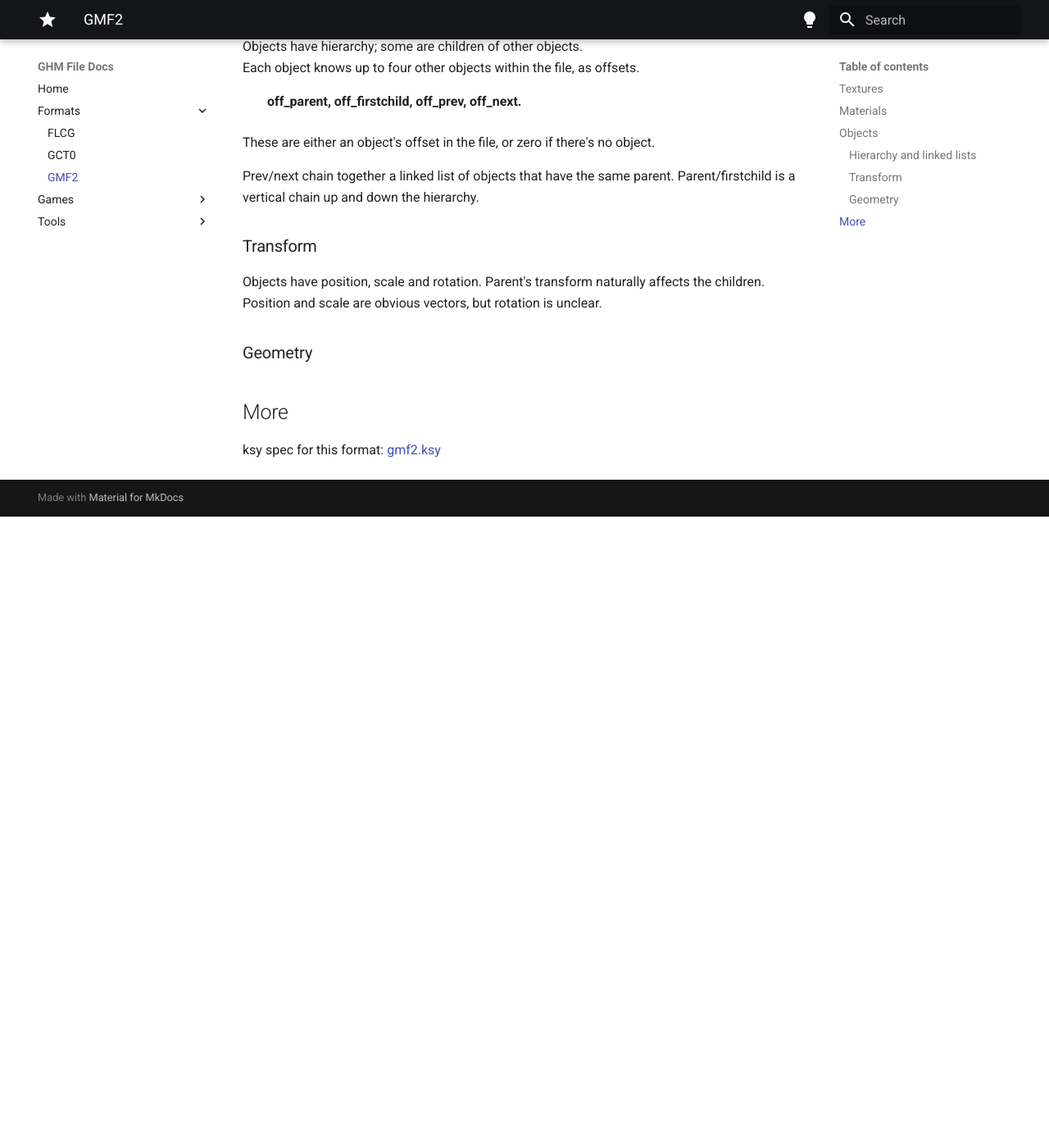
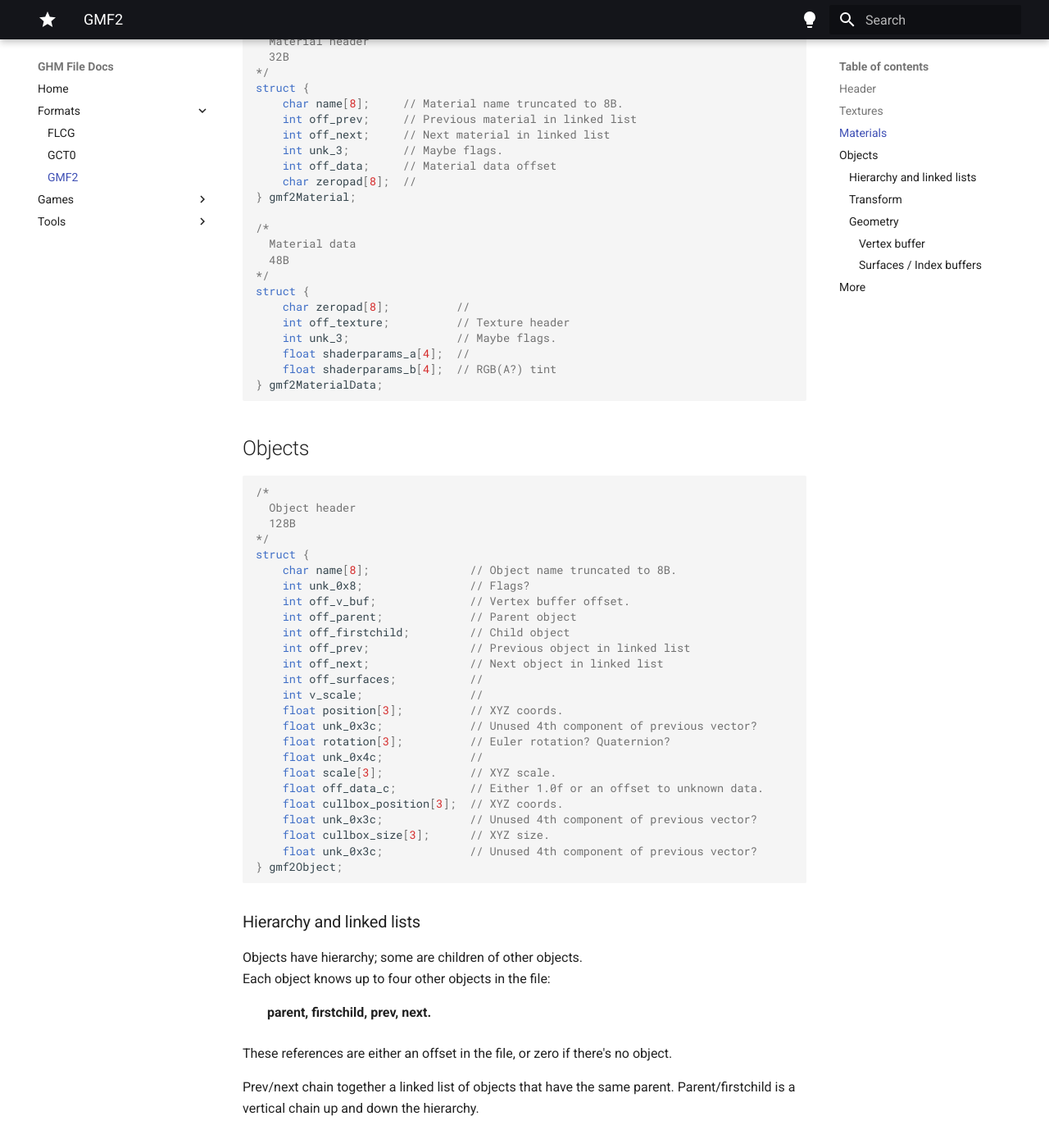
Before and after one commit to sevonj/nmh_reverse, an MkDocs documentation site: the page built from docs/formats/gmf2.md, in a window 1280 px wide and 1400 px high, scrolled down 1460 px. Shown: the whole window at 82% size. Built offline with MkDocs 1.6.1 and Material for MkDocs 9.7.7, drawn with Linux system fonts in a browser that asks for light colours; comment, search, counter and statistics services are not loaded; before the commit the page ends 2090 px from its top, so only the background shows below that; some of the changed text lies outside the part shown.

Commit message:
gmf2 docs

````diff
--- a/docs/formats/gmf2.md
+++ b/docs/formats/gmf2.md
@@ -19,6 +19,33 @@
 - Objects
     - Geometry
 
+The format is _mostly_ little-endian.
+
+The file uses offsets and linked lists for everything, but it's also possible to traverse the file using texture/material/object counts.
+
+## Header
+```cpp
+/*
+  GMF2 header
+  56B (or more if there are unused values in the following null padding)
+*/
+struct {
+    char magic[4] = 'GMF2';   //
+    int version = 2;          // Probably.
+    char zeropad[16];         //
+    short num_objects;        //
+    short num_textures;       //
+    short num_unused;         // Always 0?
+    short num_materials;      //
+    int off_objects;          //
+    int off_textures;         // Always 0x70
+    int off_unused;           // Always 0?
+    int off_materials;        //
+    int unk_0x30;             //
+    int unk_0x34;             //
+} gmf2Header;
+```
+
 ## Textures
 ```cpp
 /*
@@ -51,7 +78,7 @@
     int unk_3;        // Maybe flags.
     int off_data;     // Material data offset
     char zeropad[8];  //
-} materialHeader;
+} gmf2Material;
 
 /*
   Material data
@@ -62,20 +89,49 @@
     int off_texture;          // Texture header
     int unk_3;                // Maybe flags.
     float shaderparams_a[4];  //
-    float shaderparams_b[4];  // Often RGBA
-} materialData;
+    float shaderparams_b[4];  // RGB(A?) tint
+} gmf2MaterialData;
 ```
 
 
 ## Objects
+
+```cpp
+/*
+  Object header
+  128B
+*/
+struct {
+    char name[8];               // Object name truncated to 8B.
+    int unk_0x8;                // Flags?
+    int off_v_buf;              // Vertex buffer offset.
+    int off_parent;             // Parent object
+    int off_firstchild;         // Child object
+    int off_prev;               // Previous object in linked list
+    int off_next;               // Next object in linked list
+    int off_surfaces;           //
+    int v_scale;                //
+    float position[3];          // XYZ coords.
+    float unk_0x3c;             // Unused 4th component of previous vector?
+    float rotation[3];          // Euler rotation? Quaternion?
+    float unk_0x4c;             //
+    float scale[3];             // XYZ scale.
+    float off_data_c;           // Either 1.0f or an offset to unknown data.
+    float cullbox_position[3];  // XYZ coords.
+    float unk_0x3c;             // Unused 4th component of previous vector?
+    float cullbox_size[3];      // XYZ size.
+    float unk_0x3c;             // Unused 4th component of previous vector?
+} gmf2Object;
+```
+
 ### Hierarchy and linked lists
 
 Objects have hierarchy; some are children of other objects.
-Each object knows up to four other objects within the file, as offsets.
+Each object knows up to four other objects in the file:
 
-:   **off_parent, off_firstchild, off_prev, off_next.**
+:   **parent, firstchild, prev, next.**
 
-These are either an object's offset in the file, or zero if there's no object.
+These references are either an offset in the file, or zero if there's no object.
 
 Prev/next chain together a linked list of objects that have the same parent. Parent/firstchild is a vertical chain up and down the hierarchy.
 
@@ -83,7 +139,53 @@
 Objects have position, scale and rotation. Parent's transform naturally affects the children. Position and scale are obvious vectors, but rotation is unclear.
 
 ### Geometry
+#### Vertex buffer
+Vertex buffers appear to only contain position. There's one shared vertex buffer for all surfaces in the model.
 
+```cpp
+/*
+  Almost all models in world chunks use this format.
+  You need to divide the coords by 2^v_scale.
+  6B
+*/
+struct {
+  short x;
+  short y;
+  short z;
+}
+```
+#### Surfaces / Index buffers
+
+```cpp
+/*
+  Surface
+  32B
+*/
+struct {
+  int off_prev;     // Previous surface in linked list
+  int off_next;     // Next surface in linked list
+  int off_data;     // Surface data
+  int off_material; // Which material to use
+  short unk_0x10;   //
+  short num_v;      // number of vertices in shared vertex buffer
+  char zeropad[4];  //
+  short unk_0x18;   //
+  short unk_0x1a;   //
+  short unk_0x1c;   //
+  short unk_0x1e;   //
+} gmf2Surface
+```
+
+```cpp
+// Surface data
+
+int len_data;
+short num_indices;
+short unknown;
+char zeropad[24];
+
+// Triangle strips until num_indices is exhausted.
+```
 
 ## More
 
````
Also changed, not shown: other parts of docs/formats/gmf2.md (+2 -2 lines), docs/formats/gct0.md (+3 -3 lines).
